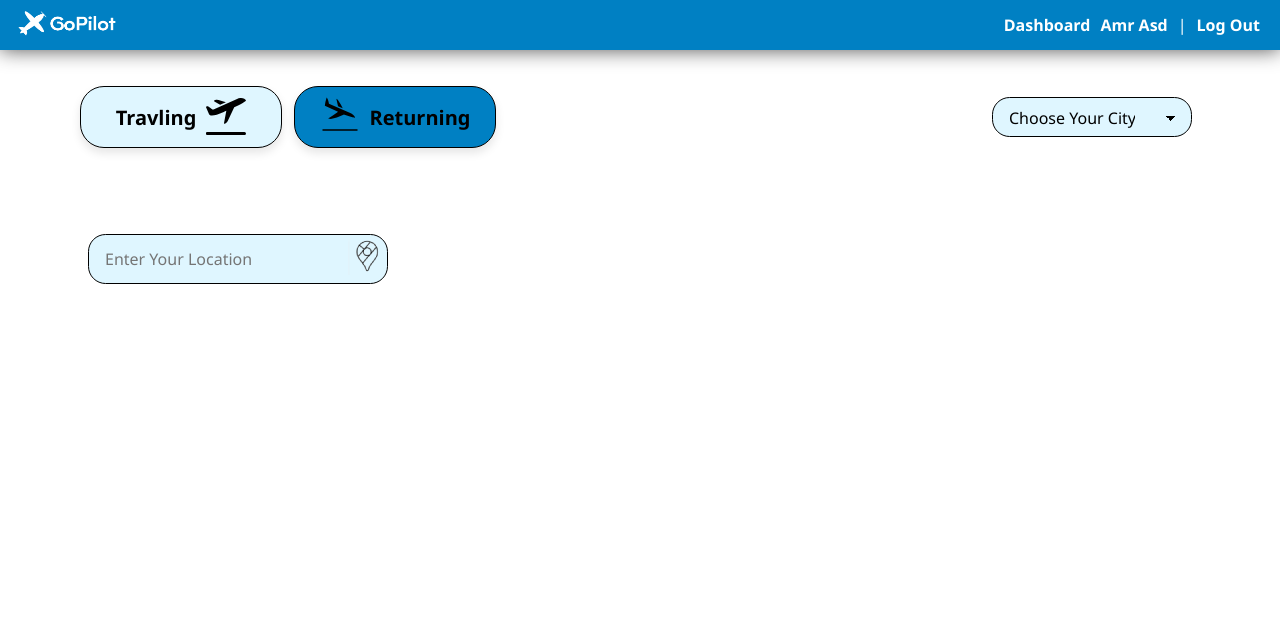
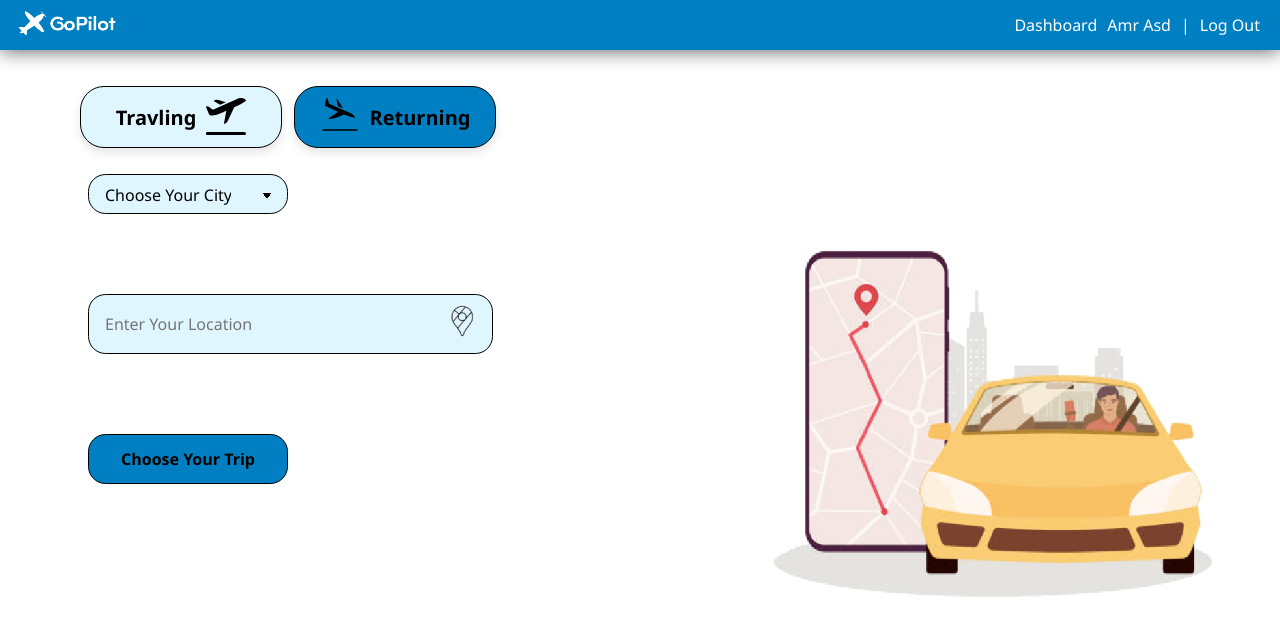
Before and after one commit to NightMare489/GoPilot, a PHP site: page /Booking.html in a window 1280 px wide. Shown: the top 636 px of the page. Run offline with PHP 8.4, Linux system fonts and the light colour scheme.

Commit message:
responsive booking

```diff
--- a/Booking.css
+++ b/Booking.css
@@ -15,27 +15,31 @@
   align-items: center;
   height: 50px;
   margin-bottom: 100px;
-  z-index: 100;
 }
 
 #menu a{
   text-decoration: none;
   color: #fff;
 }
-
+.main{
+ display: flex;
+  flex-direction: wrap row;
+}
 .maindiv{
   margin: 80px;
   display: flex;
-  flex-flow: row wrap;
-  align-items: center;
+  flex-flow: column;
+  /* align-items: center; */
   justify-content: center;
   gap: 20px;
 }
 .maindiv2{
 margin: 80px;
 display: flex;
+flex-direction: row;
+/* justify-content: center; */
 align-items: center;
-gap: 20px;
+gap: 150px;
 }
 
 .rightblock{
@@ -145,8 +149,8 @@ height: 40px;
 -moz-box-sizing: border-box;
 box-sizing: border-box;
 -webkit-appearance: none;
--moz-appearance: none;
-margin-left:auto;
+-moz-appearance: none;
+/* margin-left:auto; */
 }
 
 select.select {
@@ -177,11 +181,12 @@ select.select {
   font: inherit;
   line-height: 1.5em;
   padding: 0.5em 3.5em 0.5em 1em;
-  width: 300px;
-  height: 50px;
+  width: 405px;
+  height: 60px;
   -webkit-box-sizing: border-box;
   -moz-box-sizing: border-box;
   box-sizing: border-box;
+  min-width: 200px;
 }
 #map:hover{
   cursor: pointer;
@@ -205,84 +210,22 @@ select.select {
   }
 
 }
-@media screen and (min-width: 600px) {
-
-  .sideBar{
-    display: none;
-  }
-
-}
-
-
-
-
-.sideBar{
-
-  position: fixed;
+.chooseBtn{
+  background-color: #0080C3;
+  border: 1px solid #000;
+  border-radius: 1.1rem;
+  display:flex;
+  cursor: pointer;
+  font: inherit;
+  padding: 1em;
+  width: 200px;
+  height: 50px;
   align-items: center;
   justify-content: center;
-  top: 49px;
-  right: 0px;
-  height: 100%;
-  width: 200px;
-  background-color: white;
-  filter:drop-shadow(0 0 0.5rem black);
-
-
-  transition: 0.5s;
-  overflow-x: hidden;
-  padding-top: 3px;
-  z-index: 1;
-
+  font-weight: bold;
 }
-
-.sideBar.notactive{
-  /* display:none; */
-  right: -300px;
+.chooseBtn:hover{
+  background-color: #DFF6FF;
+  color: #000;
+  transition: 1s;
 }
-
-
-.sideBar.active{
-  /* display: block; */
-  right: 0px;
-  /* transition: 0.5s; */
-}
-
-
-.Hambrger{
-  color:white;
-}
-
-.Hambrger.active{
-  background-color: #fff;
-  border-radius: 20px;
-  color:black;
-  padding: 10px;
-}
-
-
-.SideBarItems{
-  display: flex;
-  flex-direction: column;
-  align-items: center;
-  /* gap: 20px; */
-
-}
-
-a{
-  text-decoration: none;
-  color:#0080C3;
-font-weight: bold;
-  /* color: black; */
-}
-
-.SideBarItemsDiv{
-  width: 100%;
-  padding-top: 10%;
-  padding-bottom: 10%;
-  justify-content: center;
-  text-align: center;
-  align-items: center;
-  background-color: white;
-  border-bottom: 2px solid black;
-}
--- a/Booking.html
+++ b/Booking.html
@@ -6,16 +6,11 @@
     <title>Booking</title>
     <link rel="stylesheet" href="./Booking.css">
     <link rel="shortcut icon" href="icons/favicon.png" type="image/x-icon">
-  <script type="text/javascript" src="Booking.js" defer></script>
-
 </head>
-<body style="background-color: white; background-image: none;">
+<body style="background-color: white; background-image: url('./icons/backback.png');background-repeat: no-repeat;background-attachment: scroll;background-size: cover;">
      <div id="menu" class="card">
       <div id="logo">
-        <a href="home.html">
-
         <img src="icons/navlogo.png" alt="logo" id="logoimg" />
-        </a>
       </div>
       <div class="rightblock">
         <div class="menuItemDiv">
@@ -32,33 +27,19 @@
         </div>
 
         <div class="hambruger">
-          <span id="hambruger" class="Hambrger" onclick="hambruger()">☰</span>
+          <a href="" class="menuItem Hambrger">☰</a>
         </div>
 
 
       </div>
       </div>
 
-      <div id="sideBar" class="sideBar notactive">
+      <!-- <div style="display: flex;flex-direction: row;  flex-flow: row;"> -->
+      <!-- <div class="main">
+        <div style="display: flex;flex-direction: column;"> -->
 
-        <div class="SideBarItems">
-          <a  class="SideBarItemsDiv" href="" >
-            Dashboard
-        </a>
-            <a  class="SideBarItemsDiv"  href="">Amr Asd</a>
-            <a  class="SideBarItemsDiv" href="">Log Out</a>
-
-
-        </div>
-
-
-
-      </div>
-
-
+          <div>
           <div class="maindiv">
-
-
             <div class="radio-inputs">
               <label>
                 <input class="radio-input" type="radio" name="engine">
@@ -78,6 +59,9 @@
                   <span class="radio-label">Returning</span>
                 </span>
               </label>
+
+
+
             </div>
 
             <select class="select">
@@ -92,10 +76,27 @@
           </div>
           <div class="maindiv2">
     <input type="text" class="Location" placeholder="Enter Your Location">
-    <a href="" id="map" style=" margin-left: -60px;">
+    <a href="" id="map" style=" margin-left: -200px;">
       <img src="icons/map.png" >
     </a>
+
+
   </div>
+
+  <div class="maindiv2">
+    <button class="chooseBtn">
+      Choose Your Trip
+    </button>
+  </div>
+
+
+
+</div>
+
+
+
+
+
 
 </body>
 </html>
```
Also changed, not shown: icons/backback.png (added). Lines whose indentation alone changed are shown as unchanged.
